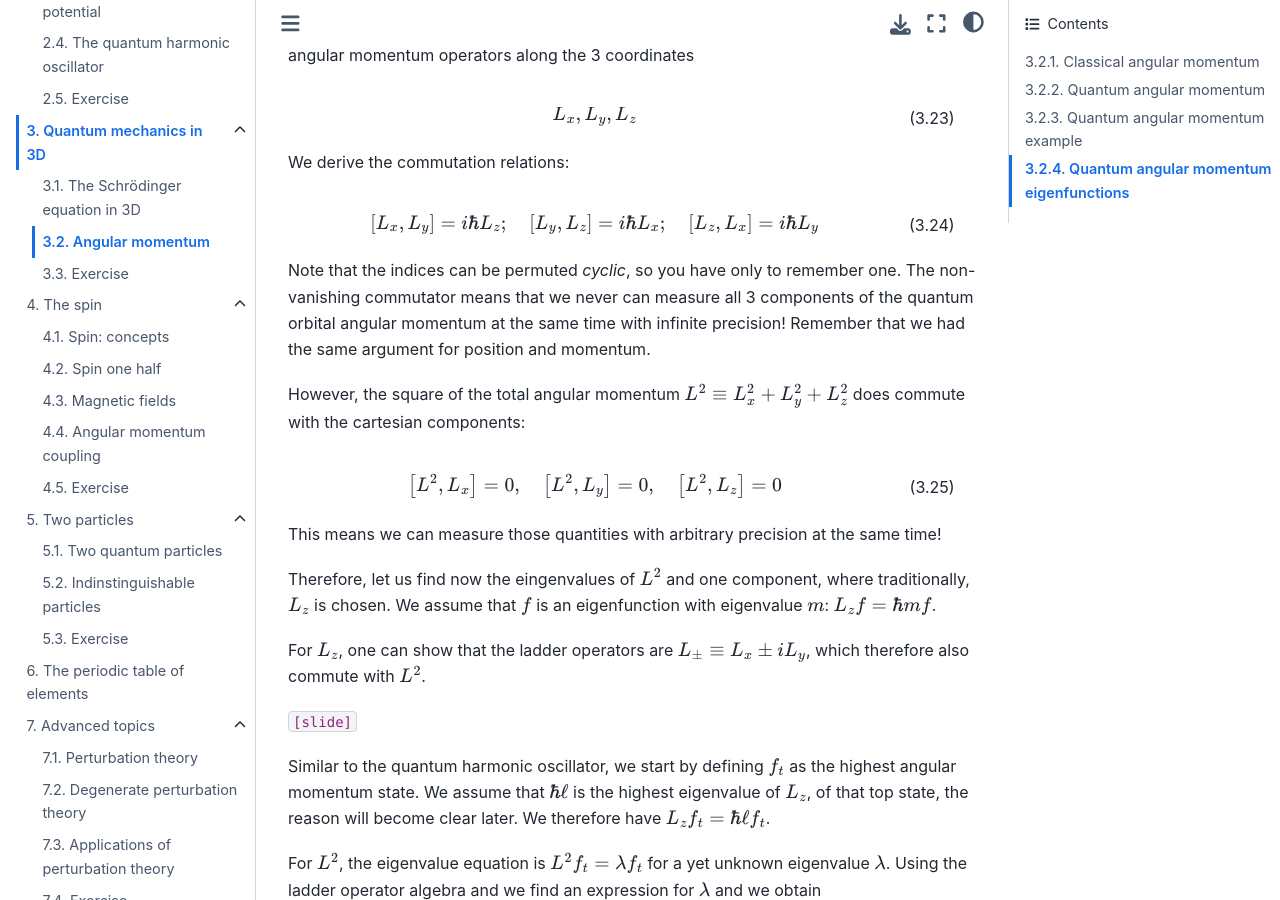
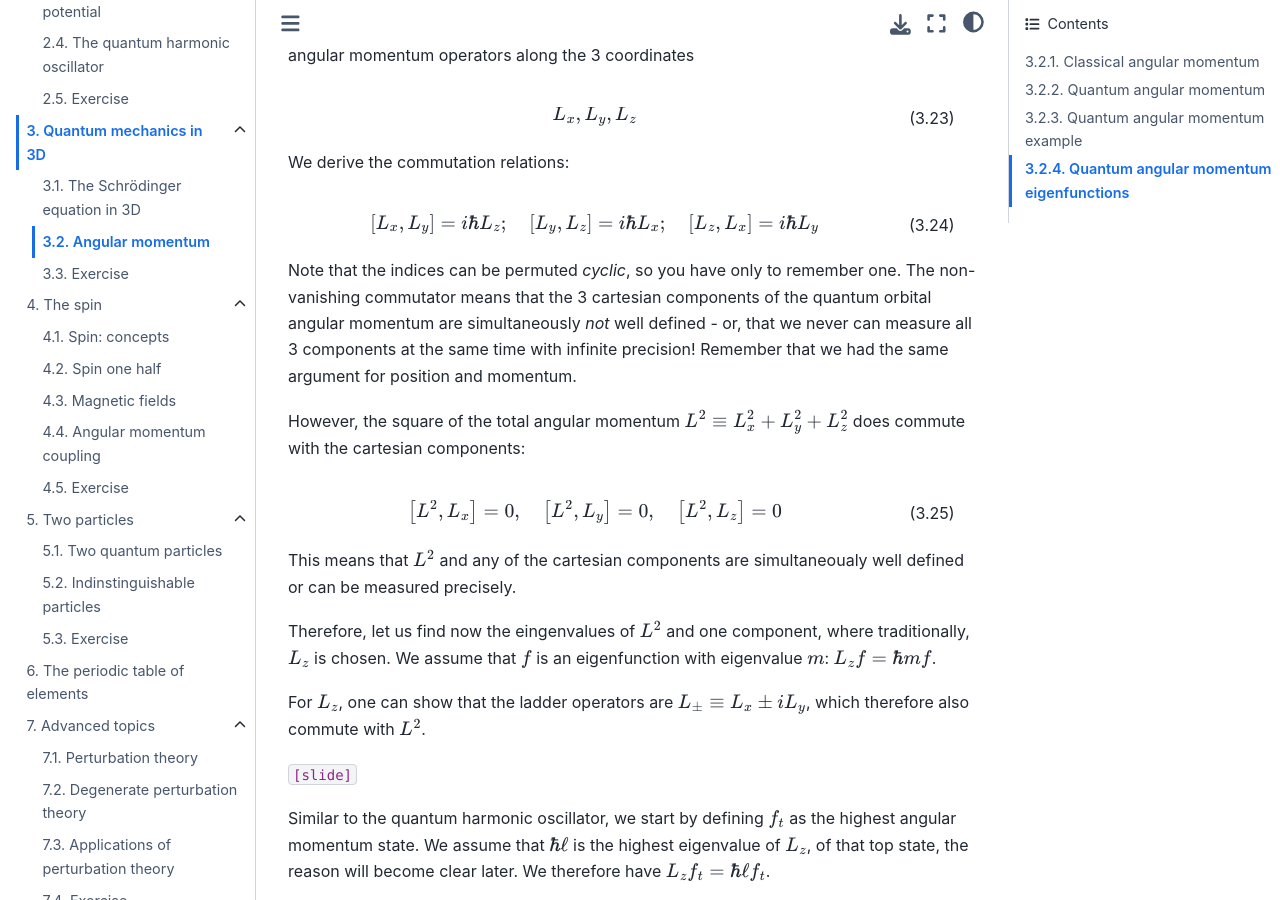
Before and after one commit to wolfgangasdf/iqp-book, a Jupyter Book: the page built from 3d-angular-momentum.md, in a window 1280 px wide and 900 px high, scrolled down 1882 px. Built offline with Jupyter Book 1.0.4 settings and Sphinx 7.4.7 and the Sphinx Book theme 1.1.4, drawn with Linux system fonts in a browser that asks for light colours.

Commit message:
3d changes

```diff
--- a/3d-angular-momentum.md
+++ b/3d-angular-momentum.md
@@ -72,7 +72,7 @@ $$
 \left[L_x, L_y\right]=i \hbar L_z ; \quad\left[L_y, L_z\right]=i \hbar L_x ; \quad\left[L_z, L_x\right]=i \hbar L_y
 $$(3d-am-3)
 
-Note that the indices can be permuted *cyclic*, so you have only to remember one. The non-vanishing commutator means that we never can measure all 3 components of the quantum orbital angular momentum at the same time with infinite precision! Remember that we had the same argument for position and momentum.
+Note that the indices can be permuted *cyclic*, so you have only to remember one. The non-vanishing commutator means that the 3 cartesian components of the quantum orbital angular momentum are simultaneously *not* well defined - or, that we never can measure all 3 components at the same time with infinite precision! Remember that we had the same argument for position and momentum.
 
 However, the square of the total angular momentum $L^2 \equiv L_x^2+L_y^2+L_z^2$ does commute with the cartesian components:
 
@@ -80,7 +80,7 @@ $$
 \left[L^2, L_x\right]=0, \quad\left[L^2, L_y\right]=0, \quad\left[L^2, L_z\right]=0
 $$(3d-am-4)
 
-This means we can measure those quantities with arbitrary precision at the same time!
+This means that $L^2$ and any of the cartesian components are simultaneoualy well defined or can be measured precisely.
 
 % changed 20230924
 Therefore, let us find now the eingenvalues of $L^2$ and one component, where traditionally, $L_z$ is chosen. We assume that $f$ is an eigenfunction with eigenvalue $m$: $L_z f=\hbar m f$.
```
Also changed, not shown: 3d-schroedinger.md (+5 -0 lines).
